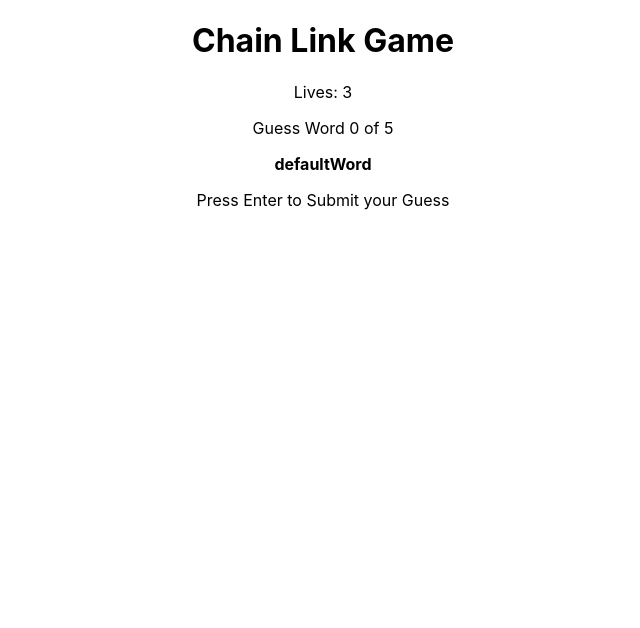
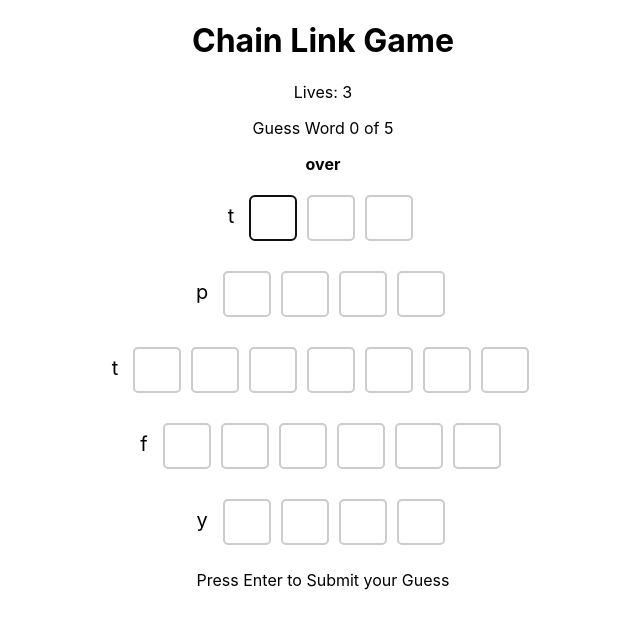
Before and after one commit to paddycoding/chain-link-app, a React (Create React App) app: page / in a window 1280 px wide. Shown: the top 628 px of the page, without its empty margins (317-957 px from the left). Built offline with nearby package versions, Linux system fonts and the light colour scheme.

Commit message:
Changed date

```diff
--- a/src/words.js
+++ b/src/words.js
@@ -1,5 +1,5 @@
 export const words =  [
-    { date: '2025-10-20'
+    { date: '2025-11-25'
         , word1: 'over'
         , word2: 'time'
         , word3: 'piece'
```
Also changed, not shown: package.json (+7 -1 lines), 1 other file (tests, documents, lock files or other folders).
